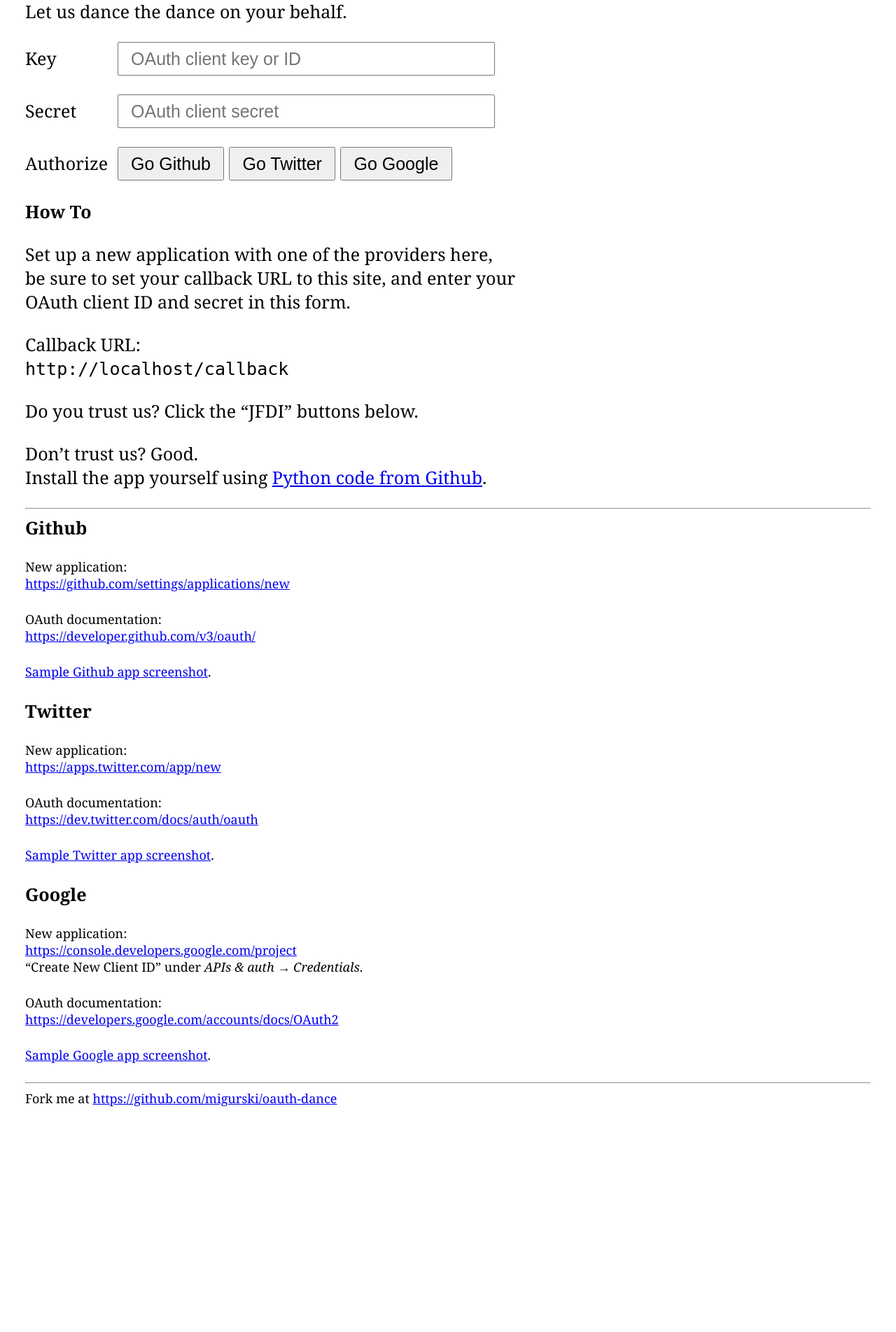
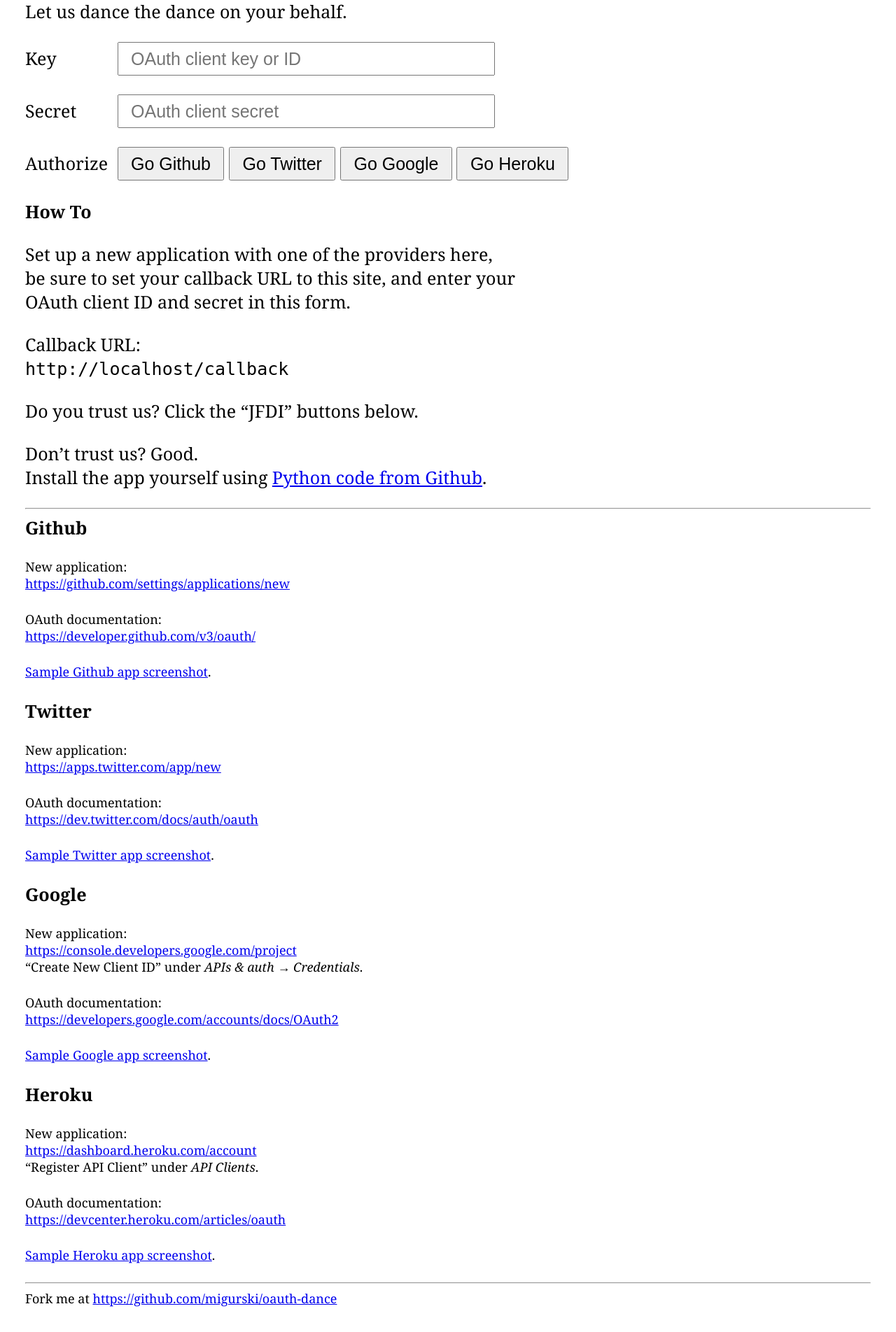
Before and after one commit to migurski/oauth-dance, a Flask app: page / in a window 1280 px wide. Shown: the part 200-2104 px from the top of the page at 70% size. Before the commit the page ends 1782 px from the top, so only its background shows below. Run offline with Flask 2, Linux system fonts and the light colour scheme; parts of the project's set-up code (start-up, migrations or seed data) failed here and were passed over.

Commit message:
Added Heroku OAuth flow

```diff
--- a/app.py
+++ b/app.py
@@ -17,6 +17,9 @@ twitter_access_token_url = 'https://api.twitter.com/oauth/access_token'
 
 google_authorize_url = 'https://accounts.google.com/o/oauth2/auth'
 google_access_token_url = 'https://accounts.google.com/o/oauth2/token'
+
+heroku_authorize_url = 'https://id.heroku.com/oauth/authorize'
+heroku_access_token_url = 'https://id.heroku.com/oauth/token'
 
 app = Flask(__name__)
 app.secret_key = 'fake'
@@ -42,6 +45,9 @@ def authorize():
 
     elif provider == 'google':
         return authorize_google(key, secret, callback, str(uuid4()))
+
+    elif provider == 'heroku':
+        return authorize_heroku(key, secret, callback, str(uuid4()))
 
     else:
         raise Exception()
@@ -69,6 +75,12 @@ def callback():
                 callback)
 
         return callback_google(*args)
+
+    elif session['provider'] == 'heroku':
+        args = (session['client_id'], session['client_secret'],
+                request.args.get('code'), request.args.get('state'))
+
+        return callback_heroku(*args)
 
     else:
         raise Exception()
@@ -121,6 +133,19 @@ def authorize_google(client_id, client_secret, redirect_uri, state):
                                   access_type='offline', approval_prompt='force'))
 
     return redirect(google_authorize_url + '?' + query_string)
+
+def authorize_heroku(client_id, client_secret, redirect_uri, state):
+    '''
+    '''
+    session['provider'] = 'heroku'
+    session['client_id'] = client_id
+    session['client_secret'] = client_secret
+    session['state'] = state
+
+    query_string = urlencode(dict(client_id=client_id, redirect_uri=redirect_uri,
+                                  response_type='code', scope='global', state=state))
+
+    return redirect(heroku_authorize_url + '?' + query_string)
 
 def callback_github(client_id, client_secret, code, state):
     '''
@@ -186,5 +211,23 @@ def callback_google(client_id, client_secret, code, state, redirect_uri):
                         access_token=access_token, token_type=token_type,
                         refresh_token=refresh_token))
 
+def callback_heroku(client_id, client_secret, code, state):
+    '''
+    '''
+    if state != session['state']:
+        raise Exception()
+
+    data = dict(grant_type='authorization_code', client_secret=client_secret,
+                code=code, redirect_uri='')
+
+    resp = post(heroku_access_token_url, data=data)
+    access = json.loads(resp.content)
+    access_token, token_type = access['access_token'], access['token_type']
+    refresh_token, session_nonce = access['refresh_token'], access['session_nonce']
+
+    return jsonify(dict(client_id=client_id, client_secret=client_secret,
+                        access_token=access_token, token_type=token_type,
+                        refresh_token=refresh_token, session_nonce=session_nonce))
+
 if __name__ == '__main__':
     app.run(debug=True)
--- a/templates/index.html
+++ b/templates/index.html
@@ -28,6 +28,7 @@
             <button name="provider" value="github" type="submit">Go Github</button>
             <button name="provider" value="twitter" type="submit">Go Twitter</button>
             <button name="provider" value="google" type="submit">Go Google</button>
+            <button name="provider" value="heroku" type="submit">Go Heroku</button>
         </p>
 
         <h3>How To</h3>
@@ -144,6 +145,40 @@
         </form>
     {% endif %}
 
+    <h2>Heroku</h2>
+    <p>
+        New application:<br>
+        <a href="https://dashboard.heroku.com/account">https://dashboard.heroku.com/account</a><br>
+        <q>Register API Client</q> under <i>API Clients</i>.
+    </p>
+    <p>
+        OAuth documentation:<br>
+        <a href="https://devcenter.heroku.com/articles/oauth">https://devcenter.heroku.com/articles/oauth</a>
+    </p>
+    <p>
+        <a href="static/heroku-app.png">Sample Heroku app screenshot</a>.
+    </p>
+
+    {% if host == '127.0.0.1:5000' %}
+        <form action="/authorize" method="post">
+            <p>
+                <input type="hidden" name="key" value="7a12d323-b21e-4d40-b9ee-b51c40b5bcc6">
+                <input type="hidden" name="secret" value="d907bf7e-314c-4f6d-a54c-ed9f85717b23">
+                <button name="provider" value="heroku" type="submit">JFDI</button>
+            </p>
+        </form>
+    {% elif host == 'oauth-dance.herokuapp.com' %}
+        <!--
+        <form action="/authorize" method="post">
+            <p>
+                <input type="hidden" name="key" value="">
+                <input type="hidden" name="secret" value="">
+                <button name="provider" value="heroku" type="submit">JFDI</button>
+            </p>
+        </form>
+        -->
+    {% endif %}
+
     <hr>
 
     <p>
```
Also changed, not shown: static/heroku-app.png (added).
